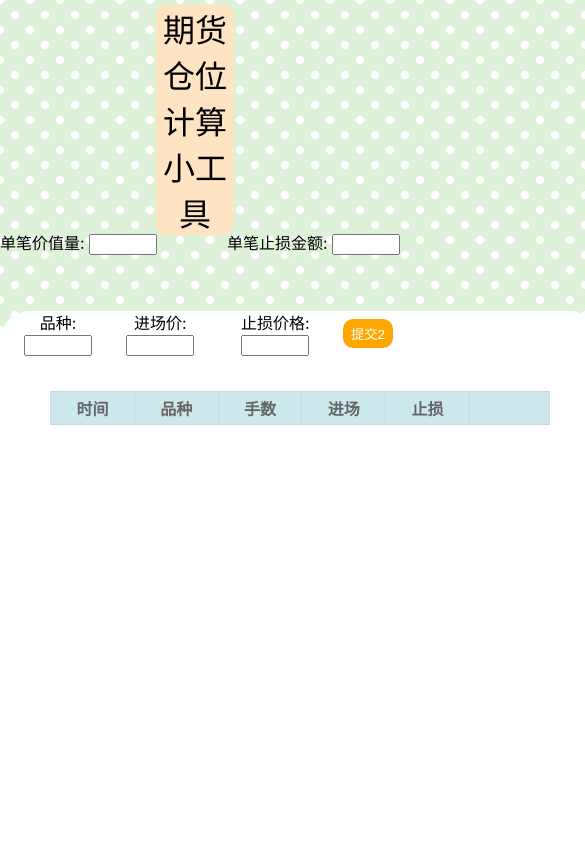
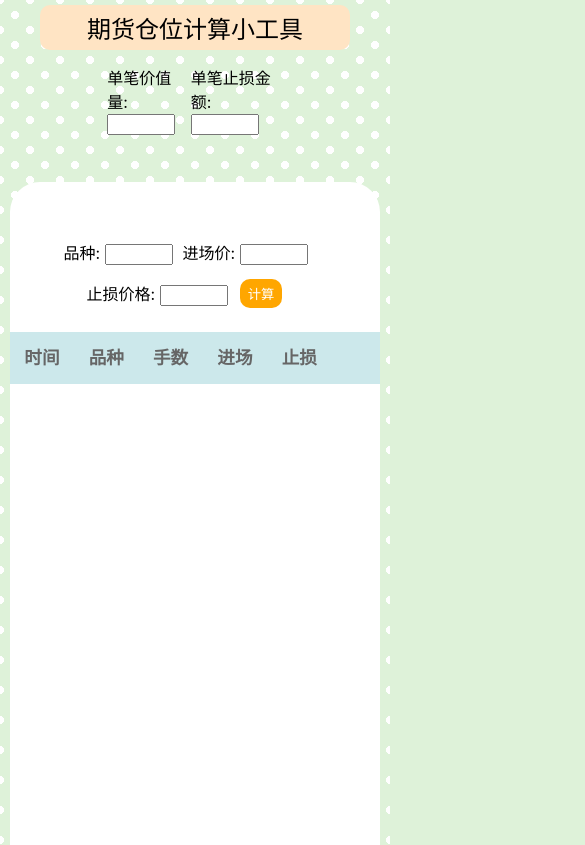
Before and after one commit to lzx19951022/futuresTools, a React (Create React App) app: page / in a window 390 px wide. Shown: the top 845 px of the page, 585 px wide, since content can reach past the window. Built offline with nearby package versions, Linux system fonts and the light colour scheme.

Commit message:
UI优化

```diff
--- a/src/components/cal/cal.js
+++ b/src/components/cal/cal.js
@@ -112,6 +112,8 @@ export class Cal extends React.Component {
     let hour = date.getHours();
     let min = date.getMinutes();
     let sec = date.getSeconds();
+    let month = (date.getMonth() + 1);
+    let day = date.getDate()
 
     //时间个位数时前面补0
     if (hour < 10) {
@@ -122,6 +124,12 @@ export class Cal extends React.Component {
     } ;
     if (sec < 10) {
       sec = '0'+ sec ;
+    };
+    if (month < 10) {
+      month = '0'+ month ;
+    };
+    if (day < 10) {
+      day = '0'+ day ;
     };
 
     return `${hour}:${min}:${sec}`
--- a/src/components/fill/fill.css
+++ b/src/components/fill/fill.css
@@ -3,26 +3,23 @@
 }
 
 #container1 {
-min-width: 400px;
-max-width: 400px;
+position: relative;
+top: 20px;
+max-width: 500px;
+margin: auto;
 justify-content: space-between;
 }
 
 #container2 {
   position: relative;
-  top:50px;
+  top:100px;
   width: 100%;
   text-align: center;
   justify-content: center;
   padding: 0 10px;
   z-index: 1;
   align-items: center;
-}
-
-#container3 {
-  display: block;
-  min-width: 30%;
-  justify-content: center
+  flex-wrap: wrap;
 }
 
 #futureProducts {
@@ -31,6 +28,13 @@ justify-content: space-between;
 
 .container2Item{
   margin: 5px;
+
+}
+
+.container2Item2{
+  margin: 5px;
+  font-weight: 600;
+  font-size: 25px;
 }
 .button {
     background-color: rgb(255, 166, 0);
@@ -42,3 +46,25 @@ justify-content: space-between;
     cursor: pointer;
     border-radius: 10px;
 }
+
+@media only screen and (max-width : 530px) {
+  #container1 {
+    position: relative;
+    top: 20px;
+    width: 45%;
+    margin: auto;
+    justify-content: space-between;
+    }
+
+  #container2 {
+    position: relative;
+    top:120px;
+    width: 90%;
+    text-align: center;
+    justify-content: center;
+    padding: 0 10px;
+    z-index: 1;
+    align-items: center;
+    flex-wrap: wrap;
+  }
+}
--- a/src/components/fill/fill.js
+++ b/src/components/fill/fill.js
@@ -64,8 +64,8 @@ export class Fill extends React.Component {
             <label htmlFor='stopLossPrice'>止损价格: </label>
             <input type='text' id='stopLossPrice' onChange={this.setStopLoss} />
           </div>
-          <div className='container2Item'>
-          <input  type="submit" className="button" onClick={this.props.onclick}  value="提交2" />
+          <div className='container2Item2'>
+          <input  type="submit" className="button" onClick={this.props.onclick}  value="计算" />
           </div>
         </div>
       </div>
--- a/src/components/head/head.css
+++ b/src/components/head/head.css
@@ -1,12 +1,13 @@
 .head{
   position: relative;
   top:5px;
-  max-width: 20%;
+  width: 300px;
   text-align: center;
-  font-size: 2em;
+  font-size: 1.5em;
   background-color: bisque;
   margin: auto;
   border-radius: 10px;
+  padding: 5px 5px;
 }
 
 #totalValue,
@@ -16,3 +17,10 @@
 #stopLossPrice {
 width: 60px;
 }
+
+@media only screen and (min-width : 1080px) {
+  .head{
+    max-width: 25%;
+    font-size: 1.7em;
+  }
+}
--- a/src/components/table/table.css
+++ b/src/components/table/table.css
@@ -1,35 +1,52 @@
 table
         {
             border-collapse: collapse;
-            margin: 0 auto;
             text-align: center;
+            font-size: 1.1em;
         }
         table td, table th
         {
-            border: 1px solid #cad9ea;
+            border: none;
             color: #666;
-            height: 30px;
+            height: 50px;
+            line-height: 50px;
         }
         table thead th
         {
             background-color: #CCE8EB;
-            width: 100px;
+            width: 400px;
+            text-align: center;
+            vertical-align: center;
+            font-weight: 600;
         }
         table tr:nth-child(odd)
         {
             background: #fff;
+            vertical-align: center;
+            font-weight: 500;
         }
         table tr:nth-child(even)
         {
             background: #F5FAFA;
+            text-align: center;
+            vertical-align: center;
+            font-weight: 500;
         }
 .table{
-    width: 500px;
+    margin: auto;
+    width: 95%;
     min-height: 800px;
+    top: -15px;
     position: relative;
-    margin: auto;
-    padding: 80px 50px;
+    padding: 150px 0px;
     background-color: rgb(255, 255, 255);
     border-radius: 30px;
 
 }
+
+@media only screen and (max-resolution : 100dpi) and (min-width : 1081px) {
+    .table{
+        width: 45%;
+        top: 0px;
+    }
+}
--- a/src/components/table/tabledata.js
+++ b/src/components/table/tabledata.js
@@ -1,6 +1,5 @@
 import React from 'react';
 import './tabledata.css';
-import closePic from './close.png'
 
 export class TableData extends React.Component {
   constructor(props) {
@@ -22,7 +21,7 @@ export class TableData extends React.Component {
           <td>{this.props.data.volume}</td>
           <td>{this.props.data.strikePrice}</td>
           <td>{this.props.data.stopLostPrice}</td>
-          <td><button onClick={this.removeData}><img srcSet={closePic} alt='close' className='closeImg'/></button></td>
+          <td><button onClick={this.removeData}>删除</button></td>
         </tr>
     )
   }
--- a/src/index.css
+++ b/src/index.css
@@ -71,3 +71,15 @@ code {
   font-family: source-code-pro, Menlo, Monaco, Consolas, 'Courier New',
     monospace;
 }
+
+@media only screen and (mix-width : 1080px) {
+  .table{
+      width: 100%;
+  }
+}
+
+@media only screen and (mix-width: 1080px) and (min-resolution: 250dpi ) {
+  div {
+    font-size: 18px;
+  }
+}
```
